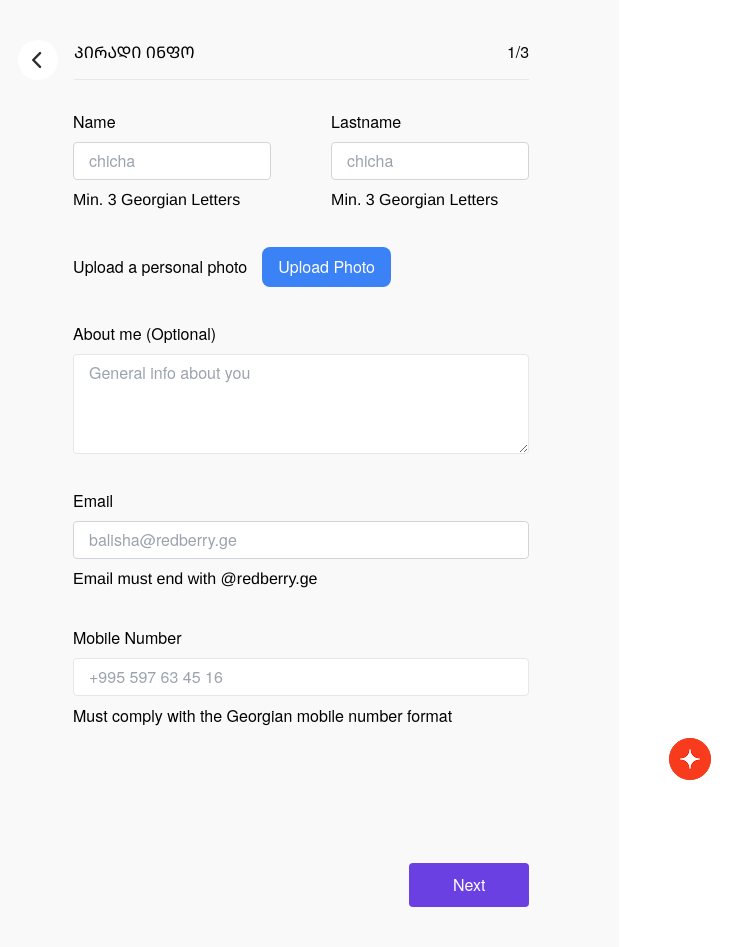
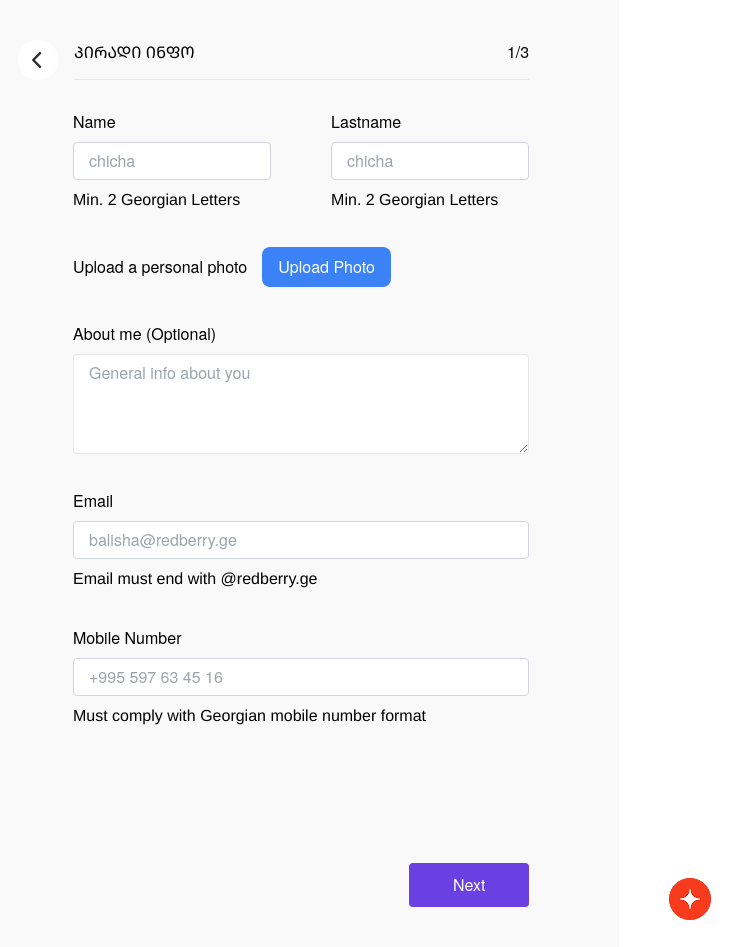
Before and after one commit to Tailung1/Redberry-Bootcamp-6, a React (Vite) app: page /personal in a window 1280 px wide. Shown: the whole page, without its empty margins (72-814 px from the left). Built offline with nearby package versions, Linux system fonts and the light colour scheme; a web font is replaced by a local one.

Commit message:
done mobile validation

```diff
--- a/src/components/Personal.tsx
+++ b/src/components/Personal.tsx
@@ -150,7 +150,7 @@ export default function Personal() {
                   </p>
                 ) : (
                   <p className='font-light'>
-                    Min. 3 Georgian Letters
+                    Min. 2 Georgian Letters
                   </p>
                 )}
               </div>
@@ -213,7 +213,7 @@ export default function Personal() {
                   </p>
                 ) : (
                   <p className='font-light'>
-                    Min. 3 Georgian Letters
+                    Min. 2 Georgian Letters
                   </p>
                 )}
               </div>
@@ -303,19 +303,51 @@ export default function Personal() {
             {/* Mobile Number Section */}
             <div className='flex flex-col gap-[8px]'>
               <label htmlFor='mobNum'>Mobile Number</label>
+              <div className='relative w-full'>
                 <input
-                id='mobNum' // Add id for the input
-                type='tel'
+                  {...register("number", {
+                    required: "Mobile number is required",
+                    minLength: {
+                      value: 17,
+                      message: "Incomplete number",
+                    },
+                  })}
+                  type='text'
+                  id='mobNum'
                   placeholder='+995 597 63 45 16'
-                {...register("number", {
-                  required: "Mobile number can't be empty",
-                })}
-                className='focus:outline-none focus:ring-0 pl-[15px] pr-[30px] py-[6px] font-[16px] border rounded-[4px]'
+                  className={`focus:outline-none focus:ring-0 pl-[15px] pr-[30px] py-[6px] font-[16px] border rounded-[4px] w-full ${
+                    errors.number
+                      ? "border-[#EF5050]"
+                      : number?.length === 17
+                      ? "border-[#98E37E]"
+                      : "border-gray-300"
+                  }`}
                 />
-              <p>
-                Must comply with the Georgian mobile number format
+
+                {/* ✅ Check icon */}
+                {number?.length === 17 && !errors.number && (
+                  <img
+                    src={check}
+                    alt='valid'
+                    className='absolute w-5 h-5 right-2 top-1/2 transform -translate-y-1/2'
+                  />
+                )}
+
+                {/* ⚠️ Warning icon */}
+                {errors.number && (
+                  <img
+                    src={warning}
+                    alt='warning'
+                    className='absolute w-5 h-5 right-2 top-1/2 transform -translate-y-1/2'
+                  />
+                )}
+              </div>
+
+              <p className='font-light'>
+                Must comply with Georgian mobile number format
               </p>
             </div>
+
             {/* Submit Button */}
             <div className='flex justify-end'>
               <button
@@ -363,7 +395,7 @@ export default function Personal() {
               </div>
             )}
             <img
-              className='mt-[530px] w-[42px] h-[42px]'
+              className='mt-[670px] w-[42px] h-[42px]'
               src={starIMG}
               alt='star image with red background'
             />
```
Lines whose indentation alone changed are shown as unchanged.
